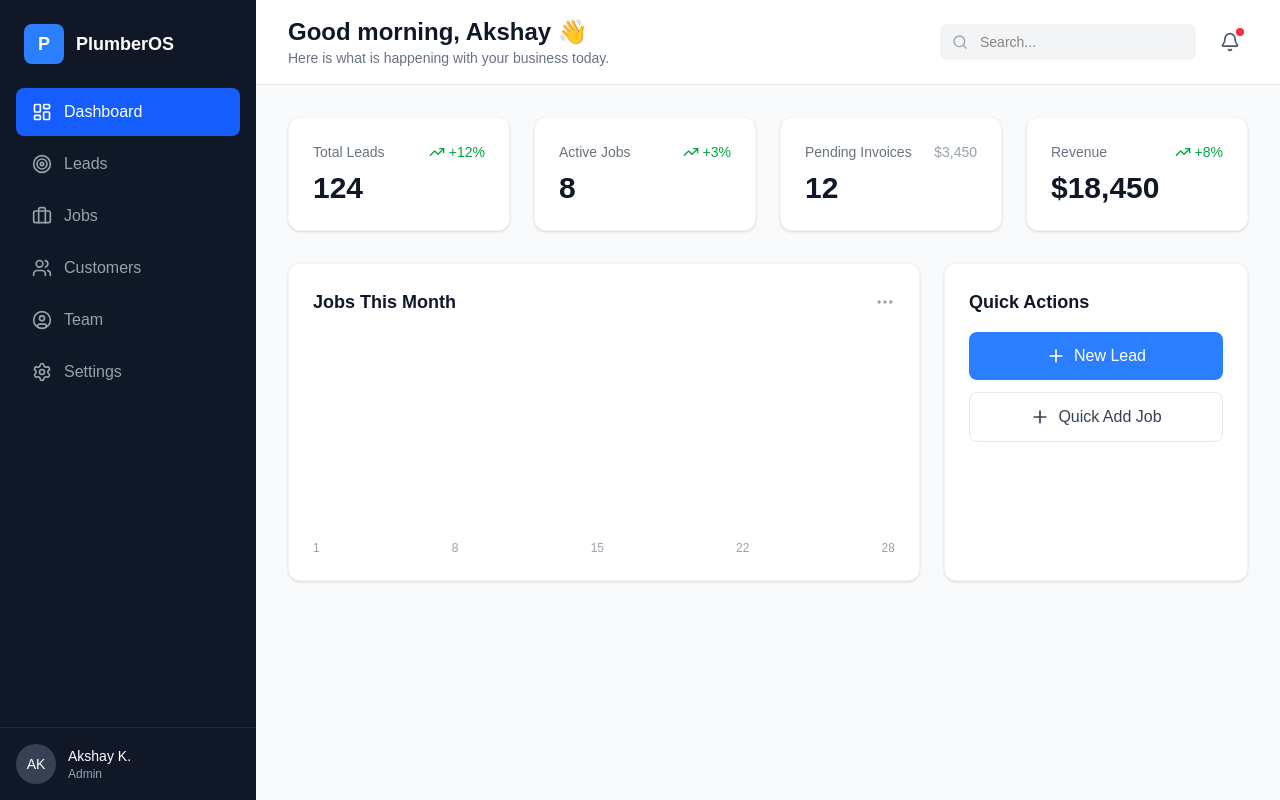
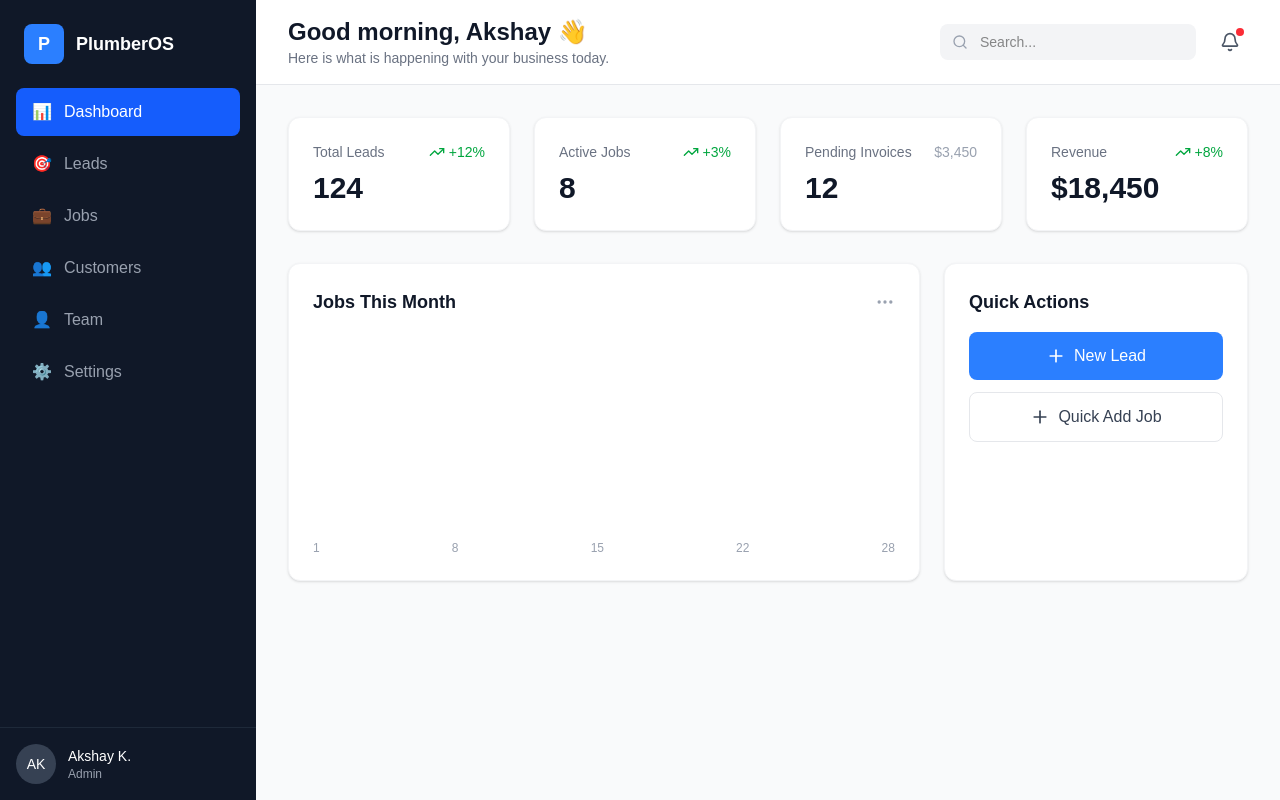
Before and after one commit to islaaiassistant-openclaw/plumber-os, a Next.js app: page / in a window 1280 px wide. Built offline with nearby package versions, Linux system fonts and the light colour scheme.

Commit message:
Fix navigation - use Next.js Link for instant client-side routing

```diff
--- a/src/app/jobs/page.tsx
+++ b/src/app/jobs/page.tsx
@@ -1,9 +1,10 @@
 'use client';
 
 import { useState } from 'react';
-import { Search, Plus, Bell, MoreHorizontal, Calendar, Clock, MapPin, User } from 'lucide-react';
+import Link from 'next/link';
+import { usePathname } from 'next/navigation';
+import { Search, Bell, MoreHorizontal, Calendar, Clock, MapPin, User } from 'lucide-react';
 
-// Types
 interface Job {
   id: string;
   customer: { name: string; address: string };
@@ -37,9 +38,19 @@ const statusLabels: Record<string, string> = {
   completed: 'Completed',
 };
 
+const navItems = [
+  { icon: '📊', label: 'Dashboard', href: '/' },
+  { icon: '🎯', label: 'Leads', href: '/leads' },
+  { icon: '💼', label: 'Jobs', href: '/jobs' },
+  { icon: '👥', label: 'Customers', href: '/customers' },
+  { icon: '👤', label: 'Team', href: '/team' },
+  { icon: '⚙️', label: 'Settings', href: '/settings' },
+];
+
 export default function JobsPage() {
   const [activeTab, setActiveTab] = useState('all');
   const [search, setSearch] = useState('');
+  const pathname = usePathname();
 
   const tabs = [
     { id: 'all', label: 'All' },
@@ -70,26 +81,19 @@ export default function JobsPage() {
         </div>
 
         <nav className="flex-1 px-4">
-          {[
-            { icon: '📊', label: 'Dashboard', href: '/' },
-            { icon: '🎯', label: 'Leads', href: '/leads' },
-            { icon: '💼', label: 'Jobs', href: '/jobs', active: true },
-            { icon: '👥', label: 'Customers', href: '/customers' },
-            { icon: '👤', label: 'Team', href: '/team' },
-            { icon: '⚙️', label: 'Settings', href: '/settings' },
-          ].map((item) => (
-            <a
+          {navItems.map((item) => (
+            <Link
               key={item.label}
               href={item.href}
               className={`w-full flex items-center gap-3 px-4 py-3 rounded-lg mb-1 transition-colors ${
-                item.active
+                pathname === item.href
                   ? 'bg-blue-600 text-white'
                   : 'text-gray-400 hover:bg-gray-800 hover:text-white'
               }`}
             >
               <span>{item.icon}</span>
               <span className="font-medium">{item.label}</span>
-            </a>
+            </Link>
           ))}
         </nav>
 
--- a/src/app/leads/page.tsx
+++ b/src/app/leads/page.tsx
@@ -1,9 +1,10 @@
 'use client';
 
-import { useState, useEffect } from 'react';
-import { Search, Plus, Bell, ChevronDown, MoreHorizontal, MapPin, Phone, Calendar, Filter, ArrowUpDown } from 'lucide-react';
+import { useState } from 'react';
+import Link from 'next/link';
+import { usePathname } from 'next/navigation';
+import { Search, Bell, MoreHorizontal, MapPin, Phone, Calendar, Filter, ArrowUpDown } from 'lucide-react';
 
-// Types
 interface Lead {
   id: string;
   customer: { name: string; address: string; phone: string };
@@ -17,14 +18,6 @@ interface Lead {
   source: string;
 }
 
-interface Stats {
-  total: number;
-  new: number;
-  working: number;
-  converted: number;
-}
-
-// Mock data for demo (before DB is connected)
 const mockLeads: Lead[] = [
   { id: '1', customer: { name: 'Robert S.', address: 'Brooklyn, NY' }, service_type: 'Drain Cleaning', phone: '(555) 123-4567', location: 'Brooklyn, NY', status: 'new', value: 350, created_at: '2026-02-23', source: 'website' },
   { id: '2', customer: { name: 'Sarah M.', address: 'Queens, NY' }, service_type: 'Water Heater', phone: '(555) 234-5678', location: 'Queens, NY', status: 'working', plumber: { name: 'Mike T.' }, value: 800, created_at: '2026-02-22', source: 'phone' },
@@ -32,7 +25,7 @@ const mockLeads: Lead[] = [
   { id: '4', customer: { name: 'Jennifer L.', address: 'Bronx, NY' }, service_type: 'Pipe Installation', phone: '(555) 456-7890', location: 'Bronx, NY', status: 'new', value: 600, created_at: '2026-02-20', source: 'angi' },
 ];
 
-const mockStats: Stats = { total: 124, new: 24, working: 18, converted: 82 };
+const mockStats: Record<string, number> = { total: 124, new: 24, working: 18, converted: 82 };
 
 const statusColors: Record<string, string> = {
   new: 'bg-blue-100 text-blue-700',
@@ -46,17 +39,24 @@ const statusLabels: Record<string, string> = {
   converted: 'Converted',
 };
 
+const navItems = [
+  { icon: '📊', label: 'Dashboard', href: '/' },
+  { icon: '🎯', label: 'Leads', href: '/leads' },
+  { icon: '💼', label: 'Jobs', href: '/jobs' },
+  { icon: '👥', label: 'Customers', href: '/customers' },
+  { icon: '👤', label: 'Team', href: '/team' },
+  { icon: '⚙️', label: 'Settings', href: '/settings' },
+];
+
 export default function LeadsPage() {
-  const [leads, setLeads] = useState<Lead[]>(mockLeads);
-  const [stats, setStats] = useState<Stats>(mockStats);
+  const [leads] = useState<Lead[]>(mockLeads);
   const [search, setSearch] = useState('');
   const [statusFilter, setStatusFilter] = useState('all');
   const [sourceFilter, setSourceFilter] = useState('all');
   const [plumberFilter, setPlumberFilter] = useState('all');
   const [showAddModal, setShowAddModal] = useState(false);
-  const [loading, setLoading] = useState(false);
+  const pathname = usePathname();
 
-  // Filter leads
   const filteredLeads = leads.filter(lead => {
     const matchesSearch = lead.customer.name.toLowerCase().includes(search.toLowerCase()) ||
                          lead.phone.includes(search) ||
@@ -81,26 +81,19 @@ export default function LeadsPage() {
         </div>
 
         <nav className="flex-1 px-4">
-          {[
-            { icon: '📊', label: 'Dashboard', href: '/' },
-            { icon: '🎯', label: 'Leads', href: '/leads', active: true },
-            { icon: '💼', label: 'Jobs', href: '/jobs' },
-            { icon: '👥', label: 'Customers', href: '/customers' },
-            { icon: '👤', label: 'Team', href: '/team' },
-            { icon: '⚙️', label: 'Settings', href: '/settings' },
-          ].map((item) => (
-            <a
+          {navItems.map((item) => (
+            <Link
               key={item.label}
               href={item.href}
               className={`w-full flex items-center gap-3 px-4 py-3 rounded-lg mb-1 transition-colors ${
-                item.active
+                pathname === item.href
                   ? 'bg-blue-600 text-white'
                   : 'text-gray-400 hover:bg-gray-800 hover:text-white'
               }`}
             >
               <span>{item.icon}</span>
               <span className="font-medium">{item.label}</span>
-            </a>
+            </Link>
           ))}
         </nav>
 
@@ -149,19 +142,19 @@ export default function LeadsPage() {
           <div className="grid grid-cols-4 gap-4 mb-6">
             <div className="bg-white rounded-xl p-4 border border-gray-100 shadow-sm">
               <p className="text-gray-500 text-sm">Total</p>
-              <p className="text-2xl font-bold text-gray-900">{stats.total}</p>
+              <p className="text-2xl font-bold text-gray-900">{mockStats.total}</p>
             </div>
             <div className="bg-white rounded-xl p-4 border border-gray-100 shadow-sm">
               <p className="text-gray-500 text-sm">New</p>
-              <p className="text-2xl font-bold text-blue-600">{stats.new}</p>
+              <p className="text-2xl font-bold text-blue-600">{mockStats.new}</p>
             </div>
             <div className="bg-white rounded-xl p-4 border border-gray-100 shadow-sm">
               <p className="text-gray-500 text-sm">Working</p>
-              <p className="text-2xl font-bold text-yellow-600">{stats.working}</p>
+              <p className="text-2xl font-bold text-yellow-600">{mockStats.working}</p>
             </div>
             <div className="bg-white rounded-xl p-4 border border-gray-100 shadow-sm">
               <p className="text-gray-500 text-sm">Converted</p>
-              <p className="text-2xl font-bold text-green-600">{stats.converted}</p>
+              <p className="text-2xl font-bold text-green-600">{mockStats.converted}</p>
             </div>
           </div>
 
@@ -212,7 +205,7 @@ export default function LeadsPage() {
                 onClick={() => setShowAddModal(true)}
                 className="flex items-center gap-2 bg-blue-500 text-white px-4 py-2 rounded-lg font-medium hover:bg-blue-600 transition"
               >
-                <Plus className="w-4 h-4" /> Add Lead
+                + Add Lead
               </button>
             </div>
           </div>
@@ -274,7 +267,7 @@ export default function LeadsPage() {
 
             {/* Pagination */}
             <div className="px-6 py-4 border-t border-gray-200 flex items-center justify-between">
-              <p className="text-sm text-gray-500">Showing 1-{filteredLeads.length} of {stats.total} leads</p>
+              <p className="text-sm text-gray-500">Showing 1-{filteredLeads.length} of {mockStats.total} leads</p>
               <div className="flex items-center gap-2">
                 <button className="px-3 py-1 border border-gray-300 rounded-lg text-sm text-gray-600 hover:bg-gray-50 disabled:opacity-50" disabled>
                   ← Previous
--- a/src/app/page.tsx
+++ b/src/app/page.tsx
@@ -1,15 +1,17 @@
 'use client';
 
 import { useState } from 'react';
-import { LayoutDashboard, Target, Briefcase, Users, UserCircle, Settings, Search, Bell, Plus, TrendingUp, MoreHorizontal } from 'lucide-react';
+import Link from 'next/link';
+import { usePathname } from 'next/navigation';
+import { Search, Bell, Plus, TrendingUp, MoreHorizontal } from 'lucide-react';
 
 const navItems = [
-  { icon: LayoutDashboard, label: 'Dashboard', active: true },
-  { icon: Target, label: 'Leads', active: false },
-  { icon: Briefcase, label: 'Jobs', active: false },
-  { icon: Users, label: 'Customers', active: false },
-  { icon: UserCircle, label: 'Team', active: false },
-  { icon: Settings, label: 'Settings', active: false },
+  { icon: '📊', label: 'Dashboard', href: '/' },
+  { icon: '🎯', label: 'Leads', href: '/leads' },
+  { icon: '💼', label: 'Jobs', href: '/jobs' },
+  { icon: '👥', label: 'Customers', href: '/customers' },
+  { icon: '👤', label: 'Team', href: '/team' },
+  { icon: '⚙️', label: 'Settings', href: '/settings' },
 ];
 
 const stats = [
@@ -21,9 +23,11 @@ const stats = [
 
 export default function Dashboard() {
   const [activeNav, setActiveNav] = useState('Dashboard');
+  const pathname = usePathname();
 
   return (
     <div className="flex min-h-screen bg-gray-50">
+      {/* Sidebar */}
       <aside className="w-64 bg-gray-900 text-white flex flex-col">
         <div className="p-6">
           <div className="flex items-center gap-3">
@@ -33,72 +37,111 @@ export default function Dashboard() {
             <span className="text-lg font-semibold">PlumberOS</span>
           </div>
         </div>
+
         <nav className="flex-1 px-4">
           {navItems.map((item) => (
-            <button key={item.label} onClick={() => setActiveNav(item.label)}
-              className={"w-full flex items-center gap-3 px-4 py-3 rounded-lg mb-1 transition-colors " +
-                (activeNav === item.label ? 'bg-blue-600 text-white' : 'text-gray-400 hover:bg-gray-800 hover:text-white')}>
-              <item.icon className="w-5 h-5" />
+            <Link
+              key={item.label}
+              href={item.href}
+              className={`w-full flex items-center gap-3 px-4 py-3 rounded-lg mb-1 transition-colors ${
+                pathname === item.href
+                  ? 'bg-blue-600 text-white'
+                  : 'text-gray-400 hover:bg-gray-800 hover:text-white'
+              }`}
+            >
+              <span>{item.icon}</span>
               <span className="font-medium">{item.label}</span>
-            </button>
+            </Link>
           ))}
         </nav>
+
         <div className="p-4 border-t border-gray-800">
           <div className="flex items-center gap-3">
             <div className="w-10 h-10 bg-gray-700 rounded-full flex items-center justify-center">
               <span className="text-sm">AK</span>
             </div>
-            <div><p className="font-medium text-sm">Akshay K.</p><p className="text-xs text-gray-400">Admin</p></div>
+            <div>
+              <p className="font-medium text-sm">Akshay K.</p>
+              <p className="text-xs text-gray-400">Admin</p>
+            </div>
           </div>
         </div>
       </aside>
+
+      {/* Main Content */}
       <main className="flex-1">
         <header className="bg-white border-b border-gray-200 px-8 py-4 flex items-center justify-between">
-          <div><h1 className="text-2xl font-semibold text-gray-900">Good morning, Akshay 👋</h1><p className="text-gray-500 text-sm">Here is what is happening with your business today.</p></div>
+          <div>
+            <h1 className="text-2xl font-semibold text-gray-900">Good morning, Akshay 👋</h1>
+            <p className="text-gray-500 text-sm">Here is what is happening with your business today.</p>
+          </div>
+
           <div className="flex items-center gap-4">
             <div className="relative">
               <Search className="absolute left-3 top-1/2 -translate-y-1/2 w-4 h-4 text-gray-400" />
-              <input type="text" placeholder="Search..." className="pl-10 pr-4 py-2 bg-gray-100 rounded-lg text-sm w-64 focus:outline-none focus:ring-2 focus:ring-blue-500" />
+              <input
+                type="text"
+                placeholder="Search..."
+                className="pl-10 pr-4 py-2 bg-gray-100 rounded-lg text-sm w-64 focus:outline-none focus:ring-2 focus:ring-blue-500"
+              />
             </div>
+
             <button className="p-2 hover:bg-gray-100 rounded-lg relative">
               <Bell className="w-5 h-5 text-gray-600" />
               <span className="absolute top-1 right-1 w-2 h-2 bg-red-500 rounded-full"></span>
             </button>
           </div>
         </header>
+
         <div className="p-8">
           <div className="grid grid-cols-4 gap-6 mb-8">
             {stats.map((stat, index) => (
               <div key={index} className="bg-white rounded-xl p-6 border border-gray-100 shadow-sm">
                 <div className="flex items-center justify-between mb-2">
                   <span className="text-gray-500 text-sm">{stat.label}</span>
-                  {stat.up === true && <span className="flex items-center text-green-600 text-sm font-medium"><TrendingUp className="w-4 h-4 mr-1" />{stat.change}</span>}
-                  {stat.up === false && <span className="text-gray-400 text-sm">{stat.change}</span>}
+                  {stat.up === true && (
+                    <span className="flex items-center text-green-600 text-sm font-medium">
+                      <TrendingUp className="w-4 h-4 mr-1" />
+                      {stat.change}
+                    </span>
+                  )}
+                  {stat.up === false && (
+                    <span className="text-gray-400 text-sm">{stat.change}</span>
+                  )}
                 </div>
                 <p className="text-3xl font-bold text-gray-900">{stat.value}</p>
               </div>
             ))}
           </div>
+
           <div className="grid grid-cols-3 gap-6">
             <div className="col-span-2 bg-white rounded-xl p-6 border border-gray-100 shadow-sm">
               <div className="flex items-center justify-between mb-6">
                 <h2 className="text-lg font-semibold text-gray-900">Jobs This Month</h2>
-                <button className="text-gray-400 hover:text-gray-600"><MoreHorizontal className="w-5 h-5" /></button>
+                <button className="text-gray-400 hover:text-gray-600">
+                  <MoreHorizontal className="w-5 h-5" />
+                </button>
               </div>
+
               <div className="flex items-end justify-between h-48 gap-1">
-                {[12,19,15,25,22,18,24,30,28,35,32,40,38,45,42,50,48,52,46,40,38,42,45,48,50,52,48,45,42,40,38].map((v,i) => (
+                {[12,19,15,25,22,18,24,30,28,35,32,40,38,45,42,50,48,52,46,40,38,42,45,48,50,52,48,45,42,40,38].map((value, i) => (
                   <div key={i} className="flex-1 flex flex-col items-center">
-                    <div className="w-full bg-blue-500 rounded-t-md hover:bg-blue-600" style={{height: (v/55)*100 + '%'}}></div>
+                    <div className="w-full bg-blue-500 rounded-t-md hover:bg-blue-600" style={{height: (value/55)*100 + '%'}}></div>
                   </div>
                 ))}
               </div>
               <div className="flex justify-between mt-2 text-xs text-gray-400"><span>1</span><span>8</span><span>15</span><span>22</span><span>28</span></div>
             </div>
+
             <div className="bg-white rounded-xl p-6 border border-gray-100 shadow-sm">
               <h2 className="text-lg font-semibold text-gray-900 mb-4">Quick Actions</h2>
               <div className="space-y-3">
-                <button className="w-full flex items-center justify-center gap-2 bg-blue-500 text-white py-3 px-4 rounded-lg font-medium hover:bg-blue-600 transition"><Plus className="w-5 h-5" /> New Lead</button>
-                <button className="w-full flex items-center justify-center gap-2 bg-white border border-gray-200 text-gray-700 py-3 px-4 rounded-lg font-medium hover:bg-gray-50 transition"><Plus className="w-5 h-5" /> Quick Add Job</button>
+                <Link href="/leads" className="w-full flex items-center justify-center gap-2 bg-blue-500 text-white py-3 px-4 rounded-lg font-medium hover:bg-blue-600 transition">
+                  <Plus className="w-5 h-5" /> New Lead
+                </Link>
+                <Link href="/jobs" className="w-full flex items-center justify-center gap-2 bg-white border border-gray-200 text-gray-700 py-3 px-4 rounded-lg font-medium hover:bg-gray-50 transition">
+                  <Plus className="w-5 h-5" /> Quick Add Job
+                </Link>
               </div>
             </div>
           </div>
```
